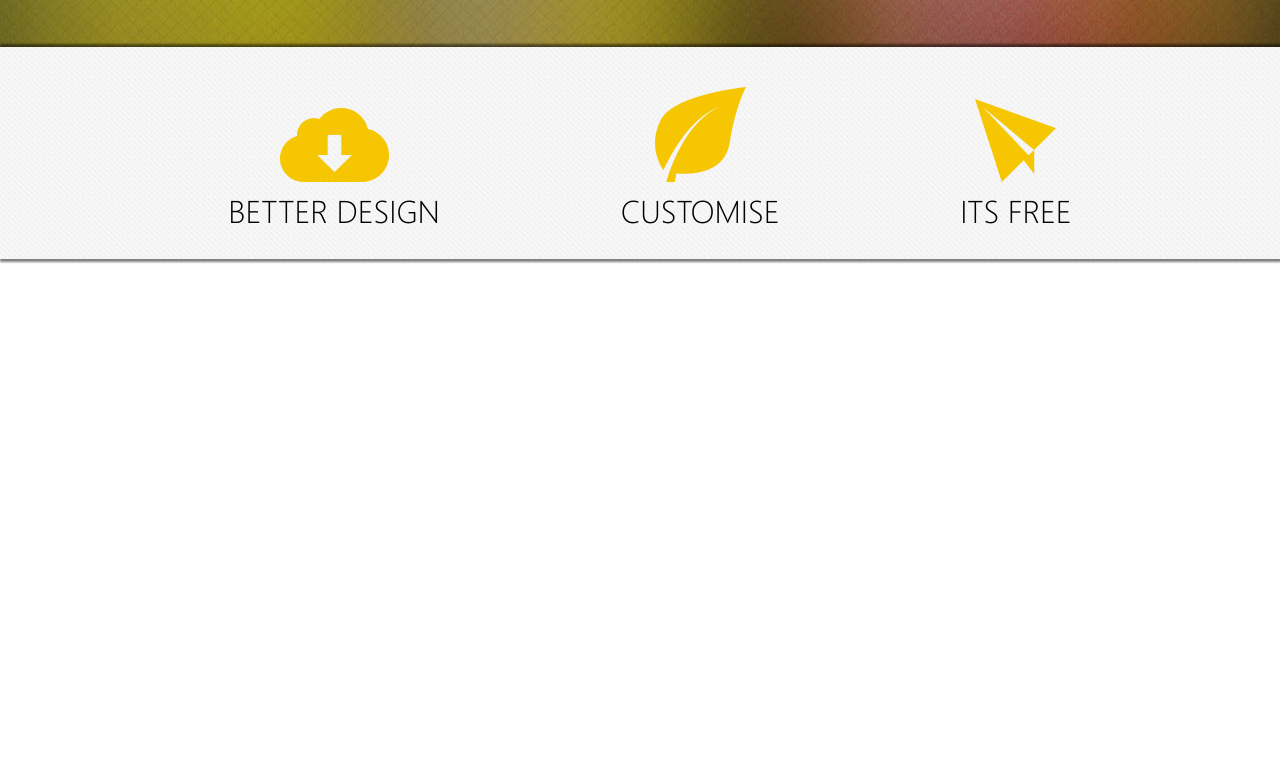
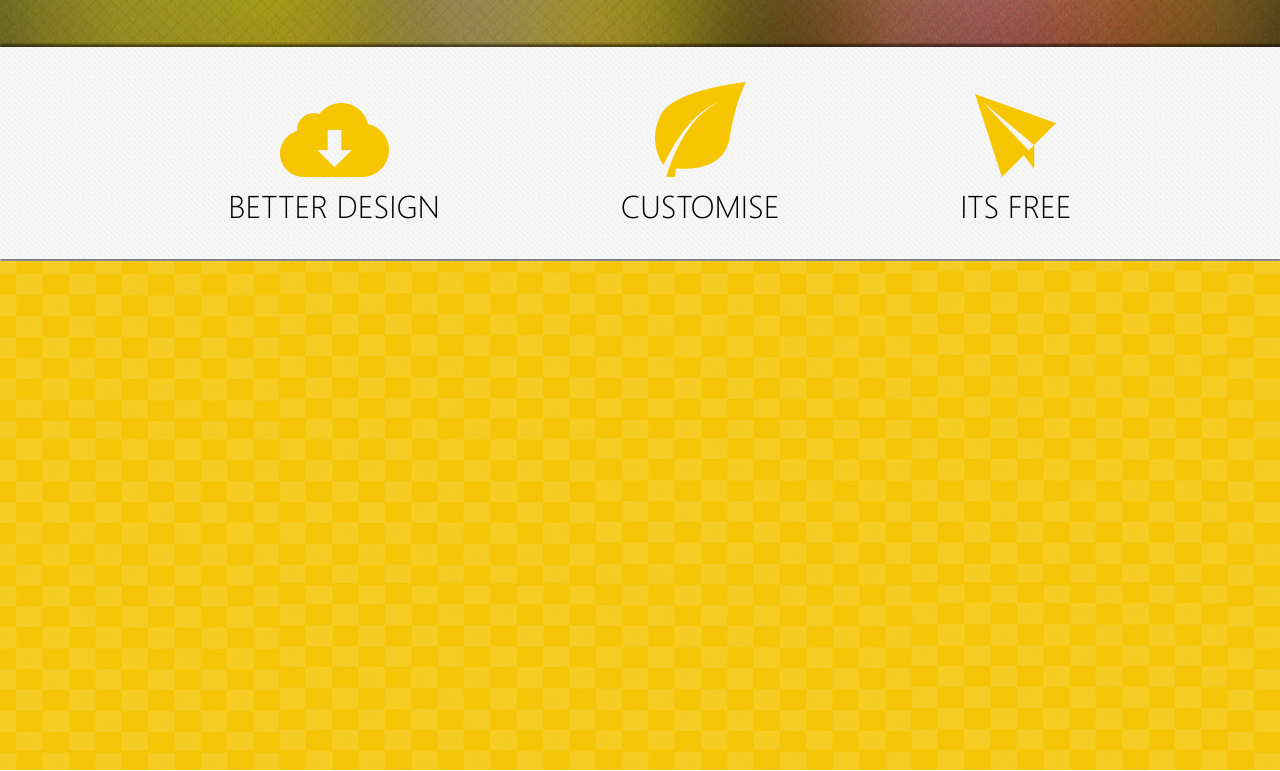
Before and after one commit to kat-panchenko/theyalow, a plain HTML site: page index.html in a window 1280 px wide. Shown: the part 518-1289 px from the top of the page. Before the commit the page ends 800 px from the top, so only its background shows below. Drawn offline with Linux system fonts and the light colour scheme; a web font is replaced by a local one.

Commit message:
Feat: second video_blog section added

```diff
--- a/index.html
+++ b/index.html
@@ -45,7 +45,7 @@
 <main>
     <div class="wrapper">
 
-      <div class="block_about">
+        <section class="block_about">
 
             <div class="info">
                 <img src="images/cloud.png" alt="icon">
@@ -60,11 +60,13 @@
                 <h3>its free</h3>
             </div>
 
+        </section>
     </div>
-
+    <section class="video_blog">
+        <div class="wrapper">
 
         </div>
+    </section>
 </main>
-
 </body>
 </html>
--- a/style.css
+++ b/style.css
@@ -141,9 +141,14 @@ main {
 }
 
 .info {
-  padding: 40px;
+  padding: 35px;
   font-family: "Segoe UI Light", sans-serif;
   font-size: 27px;
   text-transform: uppercase;
   text-align: center;
 }
+
+.video_blog {
+  background: url("images/back3.jpg")  no-repeat;
+  height: 510px;
+}
```
Lines whose indentation alone changed are shown as unchanged.
